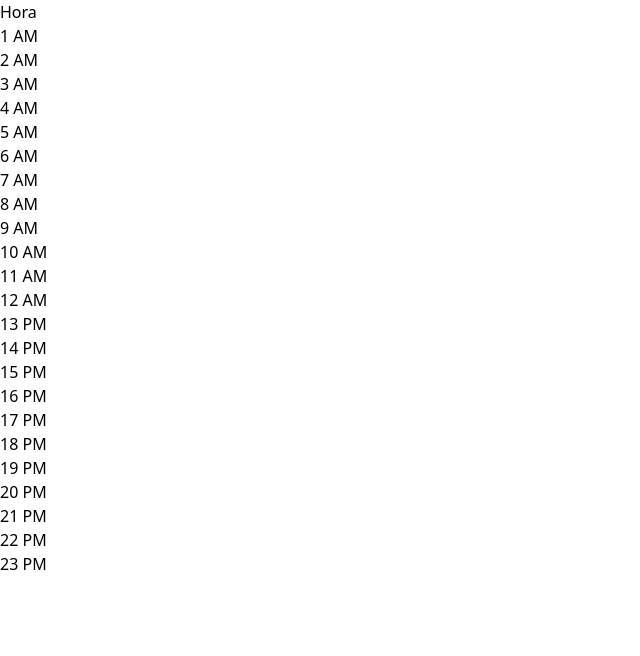
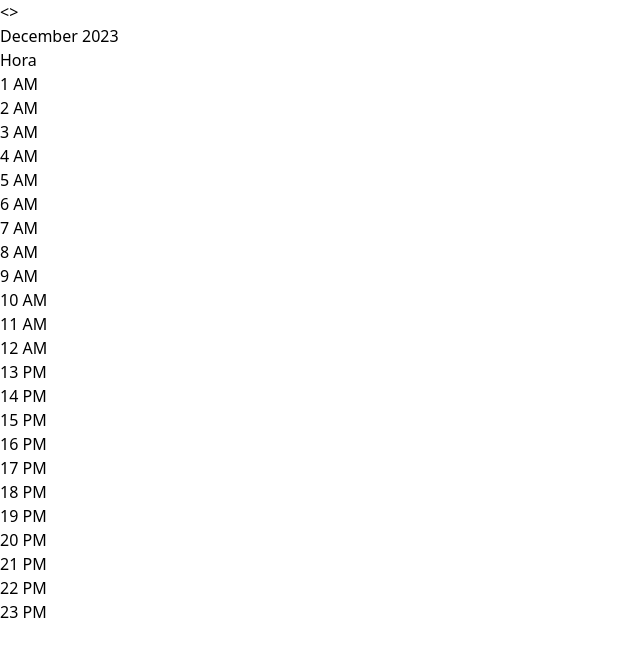
Before and after one commit to atomdevteam/AirplaneRent, a React (Vite) app: page / in a window 1280 px wide. Shown: the top 656 px of the page, without its empty margins (0-640 px from the left). Built offline with nearby package versions, Linux system fonts and the light colour scheme.

Commit message:
PSP-12-Navbar

```diff
--- a/src/App.jsx
+++ b/src/App.jsx
@@ -7,25 +7,28 @@ function App() {
 
   const horas = Array.from({ length: 24 }, (_, i) => i);
 
-  // const obtenerDiasDelMes = () => {
-  //   const primerDiaDelMes = new Date(mesActual.getFullYear(), mesActual.getMonth(), 1);
-  //   const ultimoDiaDelMes = new Date(mesActual.getFullYear(), mesActual.getMonth() + 1, 0);
+  const obtenerDiasDelMes = () => {
+    const primerDiaDelMes = new Date(mesActual.getFullYear(), mesActual.getMonth(), 1);
+    const ultimoDiaDelMes = new Date(mesActual.getFullYear(), mesActual.getMonth() + 1, 0);
 
-  //   const dias = [];
-  //   for (let dia = primerDiaDelMes; dia <= ultimoDiaDelMes; dia.setDate(dia.getDate() + 1)) {
-  //     dias.push(new Date(dia));
-  //   }
+    const dias = [];
+    for (let dia = primerDiaDelMes; dia <= ultimoDiaDelMes; dia.setDate(dia.getDate() + 1)) {
+      dias.push(new Date(dia));
+    }
 
-  //   return dias;
-  // };
+    return dias;
+  };
 
-  // const irAlMesSiguiente = () => {
-  //   setMesActual(new Date(mesActual.getFullYear(), mesActual.getMonth() + 1, 1));
-  // };
+  const irAlMesSiguiente = () => {
+    setMesActual(new Date(mesActual.getFullYear(), mesActual.getMonth() + 1, 1));
+  };
+  const irAlMesAnterior = () => {
+    setMesActual(new Date(mesActual.getFullYear(), mesActual.getMonth() -1, 1));
+  };
 
 
 
-  // const diasDelMes = obtenerDiasDelMes();
+  const diasDelMes = obtenerDiasDelMes();
 
   const [selectedHourInicial, setSelectedHourInicial] = useState('');
   const [selectedHourFinal, setSelectedHourFinal] = useState('');
@@ -122,26 +125,33 @@ function App() {
         : ""}
 
       <div className="container  mt-8">
-        {/* <div className="flex justify-between items-center mb-4">
+         <div className="flex pl-4 items-center mb-4">
         <button
-          className="bg-blue-500 hover:bg-blue-700 text-white font-bold py-2 px-4 rounded"
+          className=" text-black font-bold py-2 px-4 rounded pl-2"
+          onClick={irAlMesAnterior}
+        >
+
+         {"<"}
+        </button>
+        <button
+          className=" text-black font-bold py-2 px-4 rounded pl-2"
           onClick={irAlMesSiguiente}
         >
-          Mes Siguiente
+         {">"}
         </button>
-        <h2 className="text-xl font-bold">
+        <h2 className="text-xl font-bold pl-2">
           {mesActual.toLocaleString('default', { month: 'long', year: 'numeric' })}
         </h2>
       </div>
 
-      <div className="grid grid-cols-8 gap-4">
+      {/* <div className="grid grid-cols-8 gap-4">
         <div className="border p-2"></div>
         {diasDelMes.map((dia, index) => (
           <div key={index} className="border p-2 text-center">
             {dia.getDate()}
           </div>
         ))}
-      </div> */}
+      </div>  */}
 
         <div className="grid grid-rows-8 p-10 ">
           {/* gap-4 */}
```
